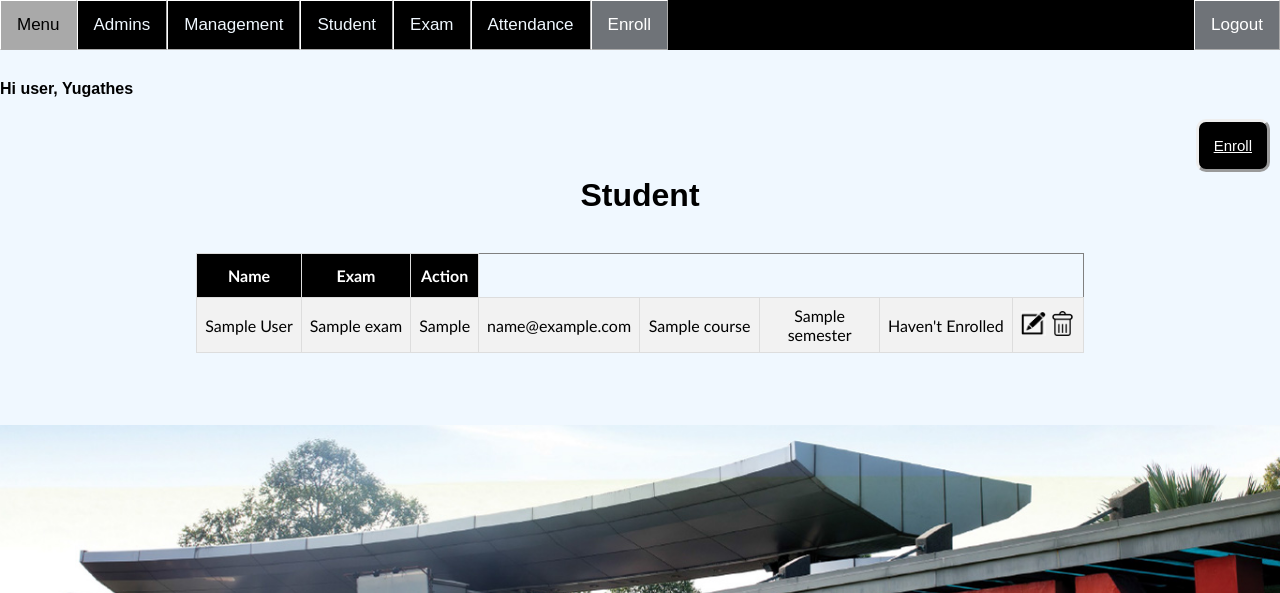
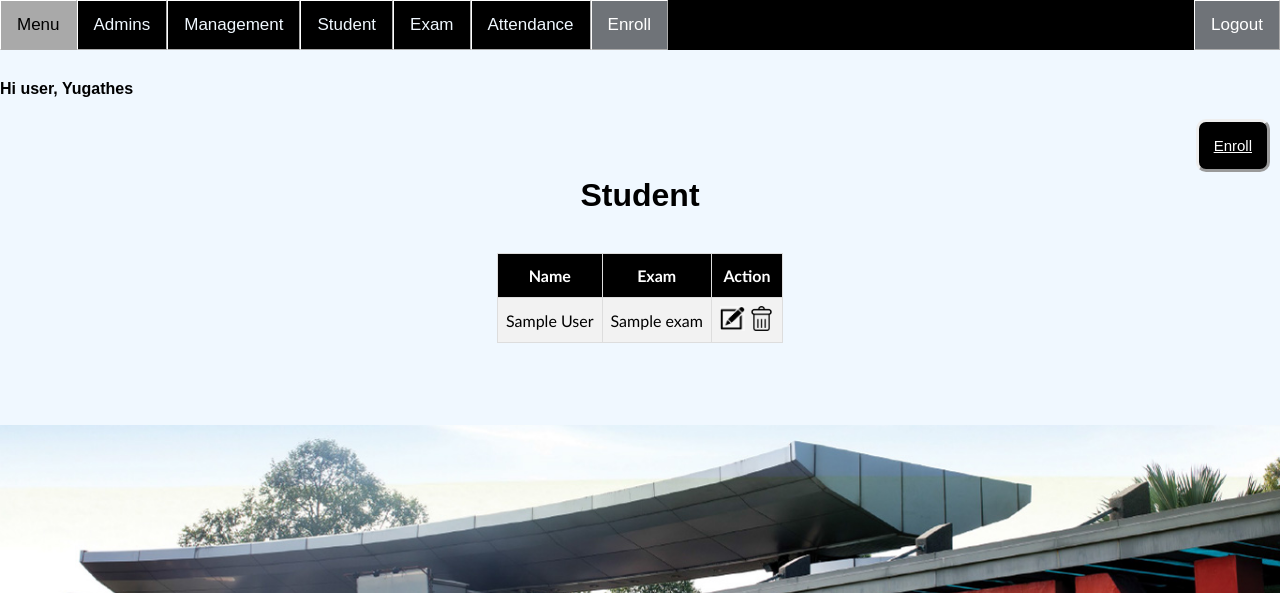
Before and after one commit to yugathes/fingerprint-library, a PHP site: page /Admin/Enroll.php in a window 1280 px wide. Shown: the top 593 px of the page. Run offline with PHP 8.4, Linux system fonts and the light colour scheme; a user stored in the database is signed in; data comes from the database, SQL or seed files in the repository; tables that the repository leaves empty or names only in its code hold one stand-in row (values such as "Sample post").

Commit message:
Remove unwanted

```diff
--- a/Web/Admin/Enroll.php
+++ b/Web/Admin/Enroll.php
@@ -44,11 +44,6 @@ if(isset ($_SESSION["userId"])) //session userid gets value from text field name
 			<tr>
 				<td><?php echo $row['studentName']?></td>
 				<td><?php echo $row['examName'];?></td>
-				<td><?php echo $row['ic_no']; ?></td>
-				<td><?php echo $row['email']; ?></td>
-				<td class='word-wrap'><?php echo getCourseName($row['course_id']); ?></td>
-				<td class='word-wrap'><?php echo getSemesterName($row['semester_id']); ?></td>
-				<td><?php if($row['enrol_fingerprint']==1) echo "Enrolled"; else echo "Haven't Enrolled";?></td>
 				<td><a href="StudentEdit.php?id=<?php echo $row['id'];?>">
 					<img border="0" alt="editB" src="../CSS/btn/editB.png" width="25" height="25"></a>
 					<a href="Delete.php?sid=<?php echo $row['id'];?>" onclick="return confirm('Are you sure?')">
```
